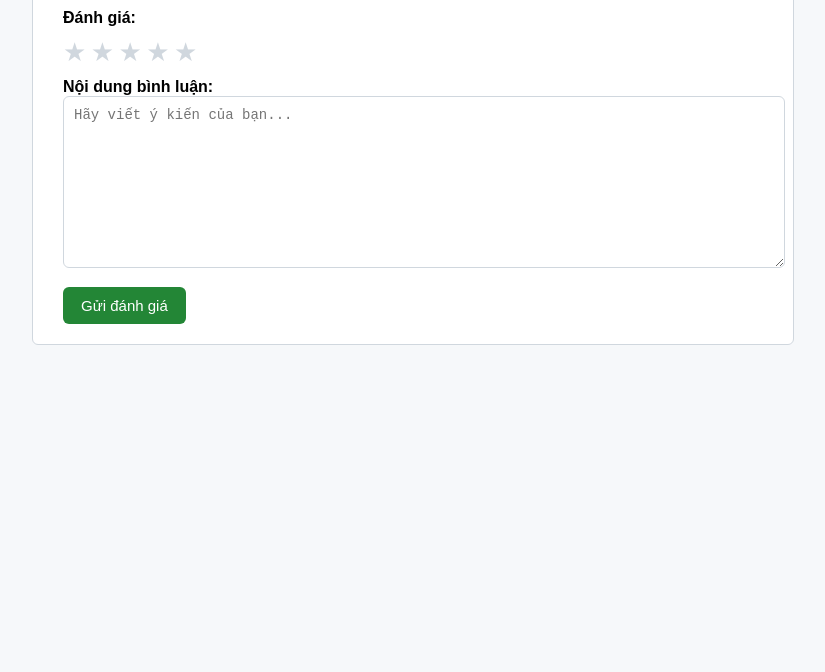
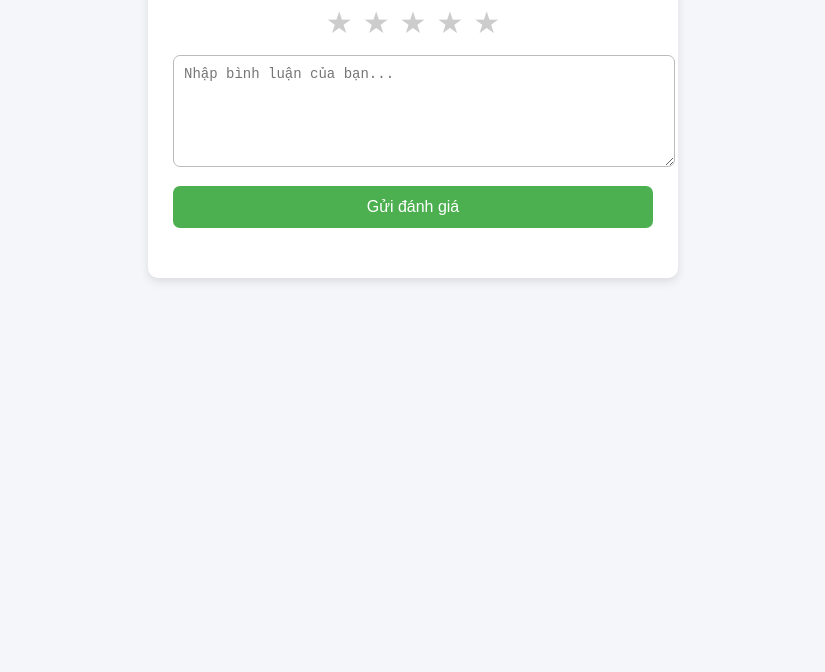
Before and after one commit to anhduongbl2020-create/tin, a plain HTML site: page index.html in a window 1280 px wide. Shown: the part 128-800 px from the top of the page, without its empty margins (227-1052 px from the left). Drawn offline with Linux system fonts and the light colour scheme.

Commit message:
Update index.html
bb

```diff
--- a/index.html
+++ b/index.html
@@ -2,85 +2,190 @@
 <html lang="vi">
 <head>
     <meta charset="UTF-8">
-    <title>Đánh giá & Bình luận kiểu GitHub</title>
+    <title>Đánh giá & Bình luận</title>
     <style>
         body {
             font-family: Arial, sans-serif;
-            background: #f6f8fa;
-            padding: 40px;
+            background: #f4f6f9;
+            margin: 0;
+            padding: 0;
         }
+
         .container {
-            max-width: 700px;
-            margin: auto;
+            width: 480px;
+            margin: 40px auto;
             background: white;
-            padding: 20px 30px;
-            border: 1px solid #d0d7de;
-            border-radius: 6px;
+            border-radius: 10px;
+            padding: 25px;
+            box-shadow: 0 4px 10px rgba(0,0,0,0.1);
         }
+
+        h2 {
+            text-align: center;
+            color: #333;
+        }
+
+        .stars {
+            display: flex;
+            justify-content: center;
+            margin-bottom: 15px;
+            cursor: pointer;
+        }
+
+        .star {
+            font-size: 30px;
+            color: #ccc;
+            margin: 0 5px;
+            transition: 0.2s;
+        }
+
+        .star:hover, .star.active {
+            color: gold;
+            transform: scale(1.2);
+        }
+
         textarea {
             width: 100%;
-            height: 150px;
+            height: 90px;
+            border-radius: 7px;
+            border: 1px solid #bbb;
             padding: 10px;
-            border: 1px solid #d0d7de;
-            border-radius: 6px;
             font-size: 14px;
         }
+
+        button {
+            margin-top: 15px;
+            width: 100%;
+            padding: 12px;
+            background: #4CAF50;
+            color: white;
+            border: none;
+            border-radius: 7px;
+            font-size: 16px;
+            cursor: pointer;
+        }
+
+        button:hover {
+            background: #45a049;
+        }
+
+        .review-list {
+            margin-top: 25px;
+        }
+
+        .review {
+            display: flex;
+            background: #fafafa;
+            padding: 12px;
+            border-radius: 8px;
+            margin-bottom: 12px;
+            border-left: 4px solid #4CAF50;
+        }
+
+        .avatar {
+            width: 45px;
+            height: 45px;
+            border-radius: 50%;
+            margin-right: 12px;
+        }
+
+        .review-content {
+            flex: 1;
+        }
+
         .rating {
-            margin: 10px 0;
+            color: #e6b800;
+            font-size: 17px;
+            margin-bottom: 3px;
         }
-        .rating span {
-            font-size: 26px;
-            cursor: pointer;
-            color: #d0d7de;
-        }
-        .rating span.active {
-            color: #f4c430;
-        }
-        button {
-            background: #238636;
-            color: white;
-            padding: 10px 18px;
-            border: none;
-            border-radius: 6px;
-            font-size: 15px;
-            cursor: pointer;
-            margin-top: 15px;
-        }
-        button:hover {
-            background: #2ea043;
+
+        .time {
+            font-size: 12px;
+            color: #777;
+            margin-bottom: 5px;
         }
     </style>
+</head>
+<body>
 
-    <script>
-        function rate(stars) {
-            const allStars = document.querySelectorAll(".rating span");
-            allStars.forEach((s, i) => {
-                s.classList.toggle("active", i < stars);
-            });
-            document.getElementById("ratingValue").value = stars;
+<div class="container">
+    <h2>Đánh giá & Bình luận</h2>
+
+    <!-- Rating -->
+    <div class="stars">
+        <span class="star" data-value="1">★</span>
+        <span class="star" data-value="2">★</span>
+        <span class="star" data-value="3">★</span>
+        <span class="star" data-value="4">★</span>
+        <span class="star" data-value="5">★</span>
+    </div>
+
+    <!-- Comment box -->
+    <textarea id="comment" placeholder="Nhập bình luận của bạn..."></textarea>
+
+    <button onclick="submitReview()">Gửi đánh giá</button>
+
+    <div class="review-list" id="reviewList"></div>
+</div>
+
+<script>
+    let selectedRating = 0;
+
+    const stars = document.querySelectorAll(".star");
+    stars.forEach(star => {
+        star.addEventListener("click", () => {
+            selectedRating = star.dataset.value;
+            stars.forEach(s => s.classList.remove("active"));
+            star.classList.add("active");
+        });
+    });
+
+    // Hàm tạo avatar ngẫu nhiên (dùng API avatar miễn phí)
+    function randomAvatar() {
+        const id = Math.floor(Math.random() * 1000);
+        return `https://api.dicebear.com/8.x/pixel-art/svg?seed=${id}`;
+    }
+
+    function submitReview() {
+        const comment = document.getElementById("comment").value;
+
+        if (selectedRating == 0) {
+            alert("Vui lòng chọn số sao!");
+            return;
         }
-    </script>
-</head>
+        if (comment.trim() === "") {
+            alert("Vui lòng nhập bình luận!");
+            return;
+        }
 
-<body>
-    <div class="container">
-        <h2>Đánh giá & Bình luận (GitHub Style)</h2>
+        const reviewList = document.getElementById("reviewList");
 
-        <label><strong>Đánh giá:</strong></label>
-        <div class="rating">
-            <span onclick="rate(1)">★</span>
-            <span onclick="rate(2)">★</span>
-            <span onclick="rate(3)">★</span>
-            <span onclick="rate(4)">★</span>
-            <span onclick="rate(5)">★</span>
-        </div>
+        // Lấy thời gian hiện tại
+        const now = new Date();
+        const timeString = now.toLocaleString("vi-VN");
 
-        <input type="hidden" id="ratingValue" value="0">
+        // Tạo khối review
+        const reviewDiv = document.createElement("div");
+        reviewDiv.classList.add("review");
 
-        <label><strong>Nội dung bình luận:</strong></label>
-        <textarea placeholder="Hãy viết ý kiến của bạn..."></textarea>
+        reviewDiv.innerHTML = `
+            <img class="avatar" src="${randomAvatar()}" alt="avatar">
+            <div class="review-content">
+                <div class="rating">${"★".repeat(selectedRating)}</div>
+                <div class="time">${timeString}</div>
+                <p>${comment}</p>
+            </div>
+        `;
 
-        <button>Gửi đánh giá</button>
-    </div>
+        // Thêm review vào đầu danh sách
+        reviewList.prepend(reviewDiv);
+
+        // Reset form
+        document.getElementById("comment").value = "";
+        selectedRating = 0;
+        stars.forEach(s => s.classList.remove("active"));
+    }
+</script>
+
 </body>
 </html>
```
